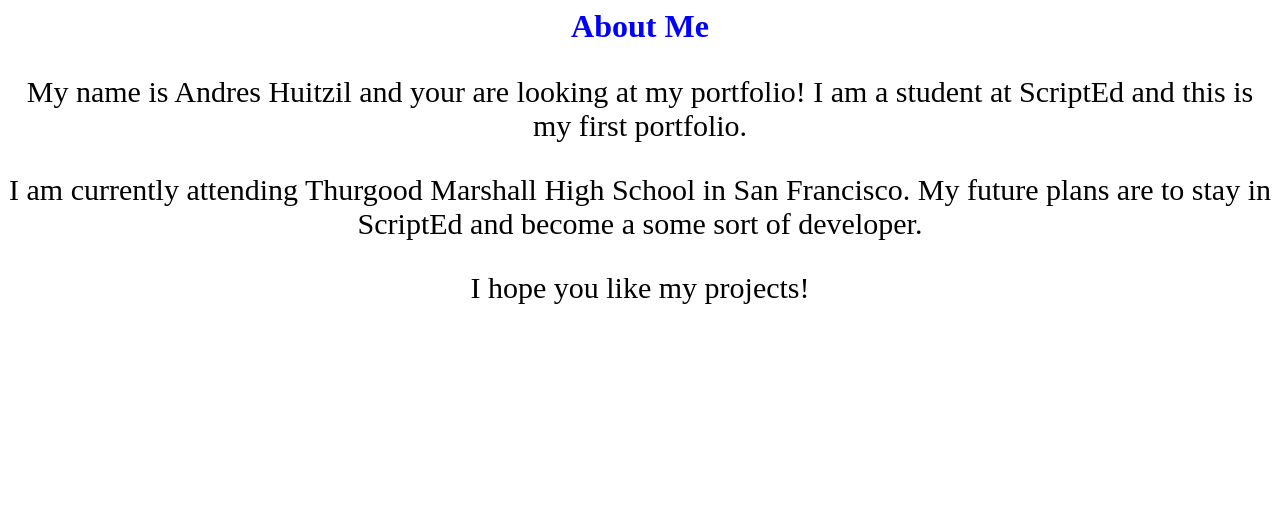
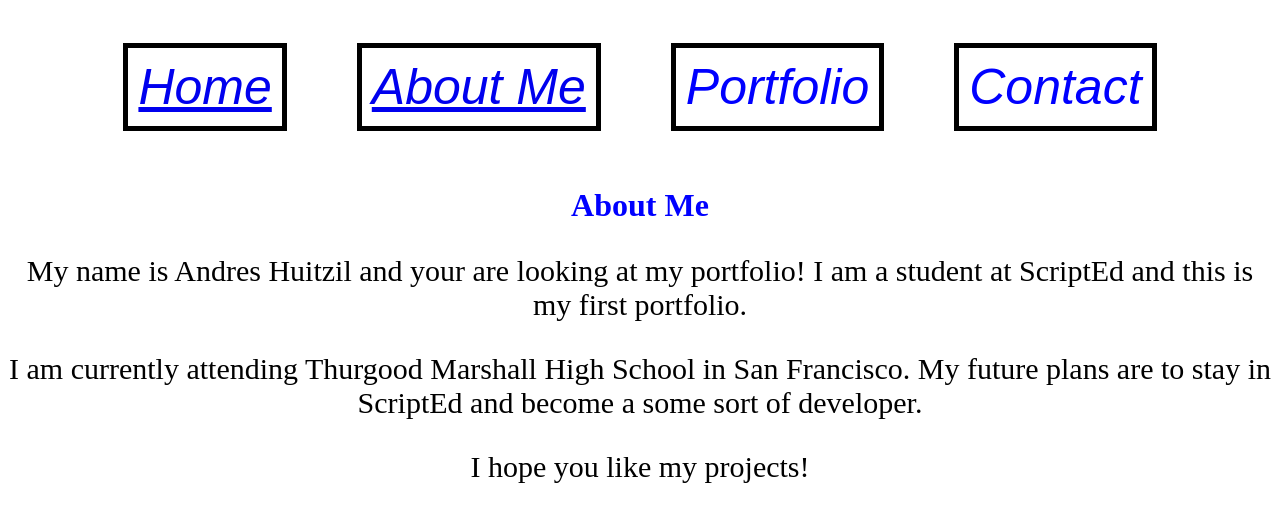
Before and after one commit to AndresScripted/devlab1, a plain HTML site: page AboutMe.html in a window 1280 px wide. Drawn offline with Linux system fonts and the light colour scheme.

Commit message:
updated html name

```diff
--- a/AboutMe.css
+++ b/AboutMe.css
@@ -12,3 +12,25 @@ body{
     text-align: center;
     font-size: 30px;
 }
+.row{
+
+    color:blue;
+    font-size:50px;
+    display: flex;
+    justify-content: center;
+    font-family: 'Exo 2', sans-serif;
+    font-style: italic;
+
+}
+
+.blocks{
+    border: 5px solid black;
+    margin: 35px;
+    padding: 10px;
+    cursor: pointer;
+}
+
+.blocks:hover {
+    font-size: 60px;
+    color: purple;
+}
--- a/AboutMe.html
+++ b/AboutMe.html
@@ -4,6 +4,12 @@
         <link rel="stylesheet" href="AboutMe.css">
     </head>
     <body>
+        <div class="row footer">
+            <a href="index.html" class="blocks"> Home </a>
+            <a href="AboutMe.html" class="blocks"> About Me</a>
+            <p class="blocks">Portfolio</p>
+            <p class="blocks" id="contact">Contact</p>
+        </div>
         <h1 id="header">About Me</h1>
         <p class="paragraph"> My name is Andres Huitzil and your are looking at my portfolio!
         I am a student at ScriptEd and this is my first portfolio.</p>
```
Also changed, not shown: index.html (added, +35 -0 lines).
